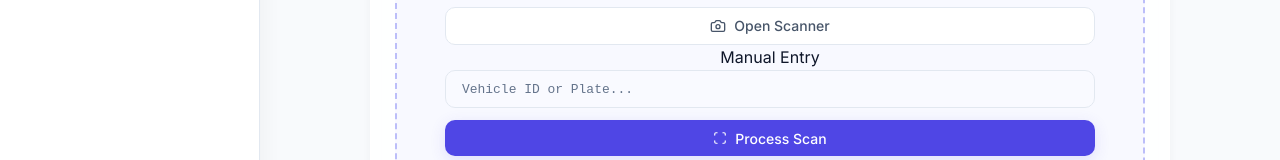
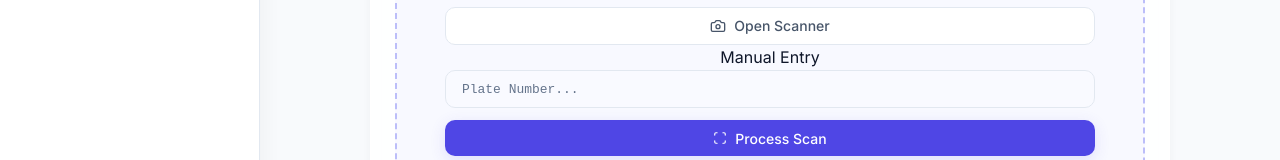
Before and after one commit to Bentimi/intelligent-vehicle-management-system, a React (Vite) app: page /dashboard/scan in a window 1280 px wide. Shown: the part 434-594 px from the top of the page. Built offline with nearby package versions, Linux system fonts and the light colour scheme; sample sign-in values are in the browser's storage.

Commit message:
scanning page

```diff
--- a/src/pages/dashboard/ScanPage.jsx
+++ b/src/pages/dashboard/ScanPage.jsx
@@ -112,7 +112,7 @@ export default function ScanPage() {
                   <input
                     id="vehicle-id-input"
                     className="form-input text-center"
-                    placeholder="Vehicle ID or Plate..."
+                    placeholder="Plate Number..."
                     value={vehicleId}
                     onChange={(e) => setVehicleId(e.target.value)}
                     style={{ fontFamily:'monospace', fontSize:'0.81rem' }}
```
